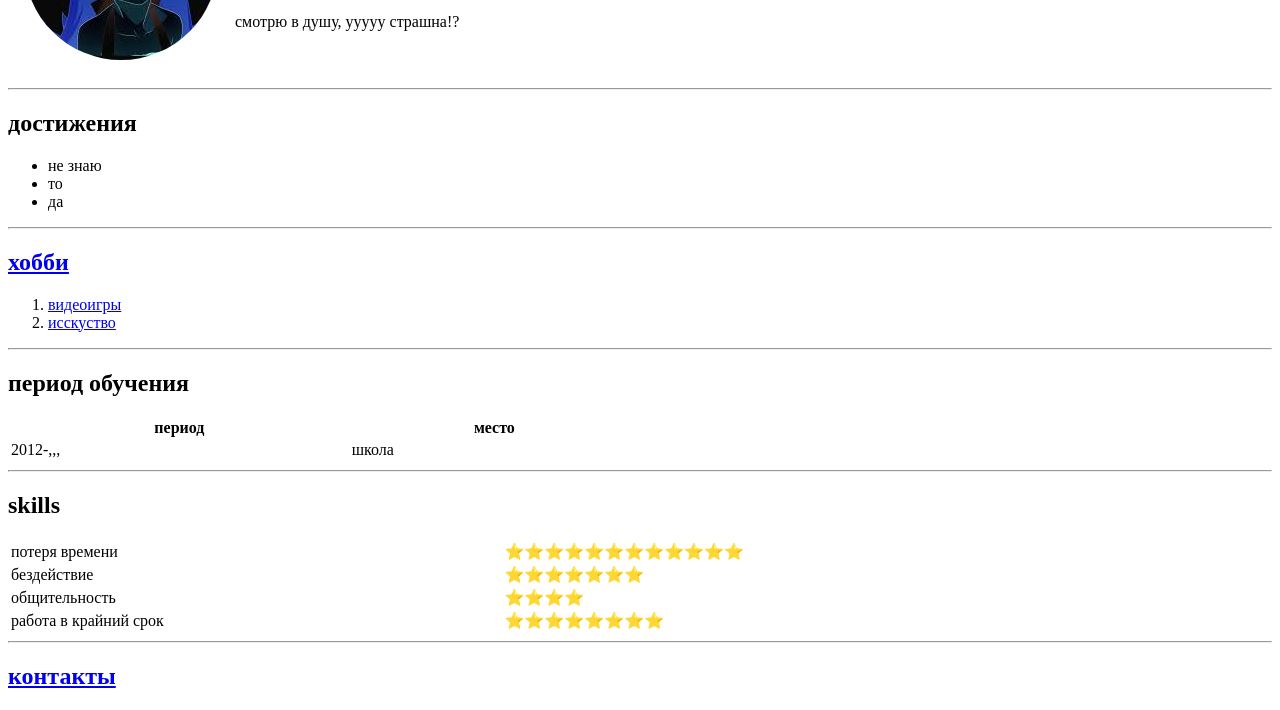
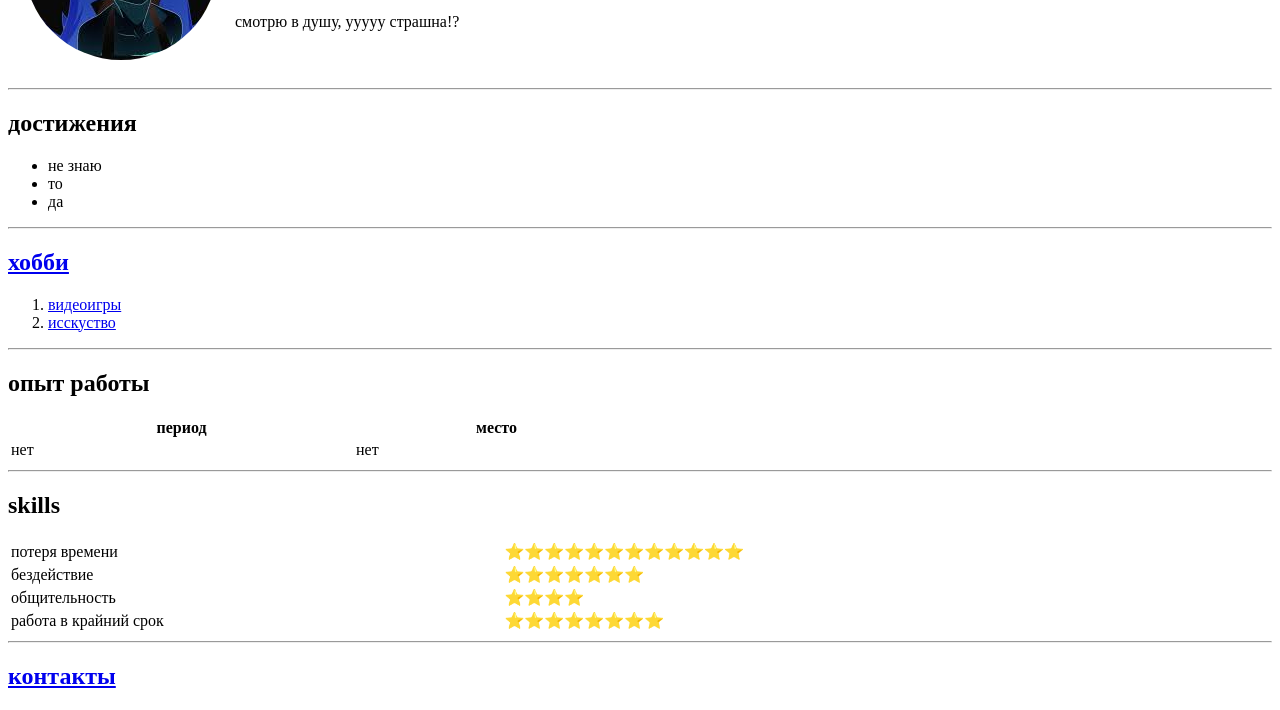
Before and after one commit to kimbul3/CV, a plain HTML site: page index.html in a window 1280 px wide. Shown: the part 158-868 px from the top of the page. Drawn offline with Linux system fonts and the light colour scheme.

Commit message:
Add files via upload

```diff
--- a/index.html
+++ b/index.html
@@ -37,15 +37,15 @@
       <li><a href=https://ru.wikipedia.org/wiki/Искусство>исскуство</a></li>
     </ol>
     <hr />
-    <h2>период обучения</h2>
+    <h2>опыт работы</h2>
     <table style="width: 50%">
       <tr>
         <th>период</th>
         <th>место</th>
       </tr>
       <tr>
-        <td>2012-,,,</td>
-        <td>школа</td>
+        <td>нет</td>
+        <td>нет</td>
       </tr>
     </table>
     <hr />
```
